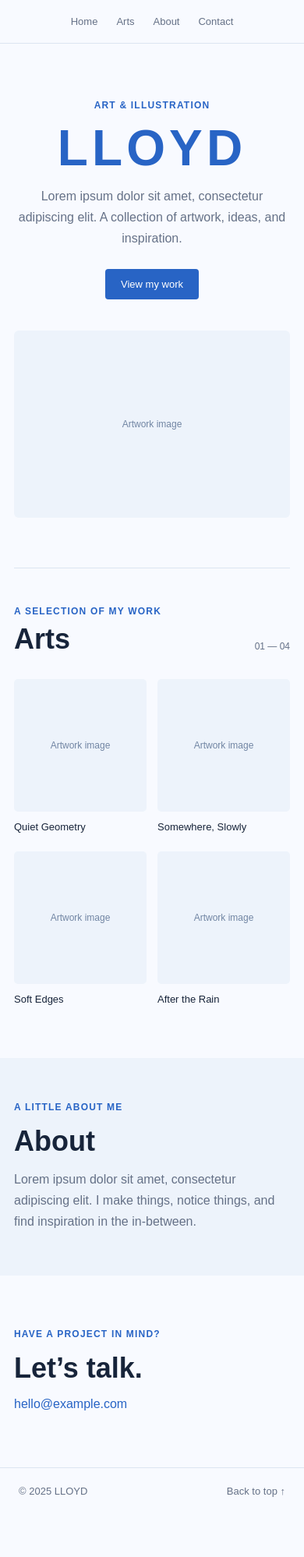
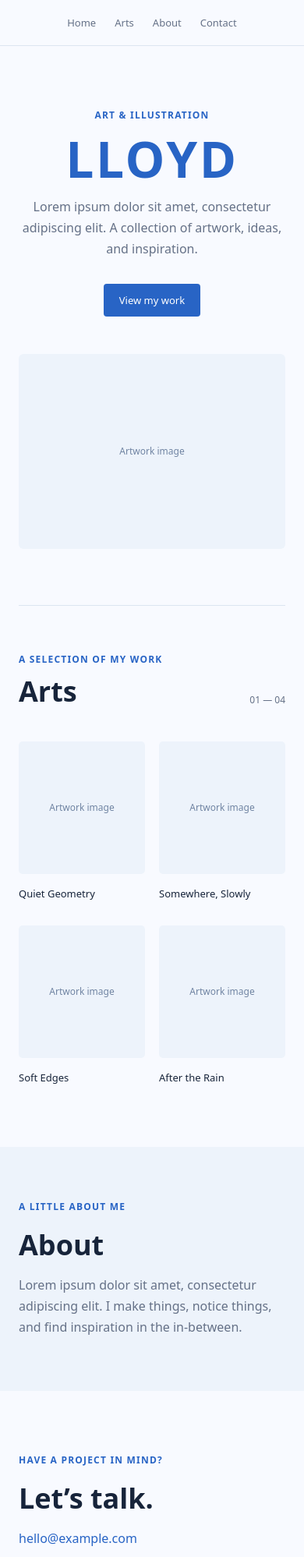
Before and after one commit to E-LHOYD/lloyd-art-portfolio, a plain HTML site: page index.html in a window 390 px wide. Shown: the top 1997 px of the page at 78% size. Before the commit the page ends 1942 px from the top, so only its background shows below. Drawn offline with Linux system fonts and the light colour scheme.

Commit message:
Add spacing and simplify typography
Co-authored-by: Copilot <223556219+Copilot@users.noreply.github.com>

```diff
--- a/styles.css
+++ b/styles.css
@@ -6,7 +6,7 @@
   --muted: #657187;
   --blue: #2864c5;
   --line: #dce5f1;
-  font-family: Arial, Helvetica, sans-serif;
+  font-family: system-ui, -apple-system, BlinkMacSystemFont, "Segoe UI", sans-serif;
 }
 
 * {
@@ -29,19 +29,19 @@ a {
 }
 
 .page-width {
-  width: min(100% - 48px, 960px);
+  width: min(100% - 80px, 880px);
   margin: 0 auto;
 }
 
 .site-header {
-  padding: 24px;
+  padding: 28px 40px;
   border-bottom: 1px solid var(--line);
 }
 
 .site-nav {
   display: flex;
   justify-content: center;
-  gap: 36px;
+  gap: 40px;
 }
 
 .site-nav a,
@@ -56,8 +56,8 @@ a {
 }
 
 .hero {
-  padding-top: 95px;
-  padding-bottom: 80px;
+  padding-top: 112px;
+  padding-bottom: 104px;
   text-align: center;
 }
 
@@ -80,8 +80,9 @@ p {
 h1 {
   margin-bottom: 16px;
   color: var(--blue);
-  font-size: clamp(64px, 13vw, 128px);
-  letter-spacing: 0.08em;
+  font-size: clamp(64px, 12vw, 112px);
+  font-weight: 600;
+  letter-spacing: 0.04em;
   line-height: 1;
 }
 
@@ -96,7 +97,7 @@ h1 {
 
 .button-link {
   display: inline-block;
-  margin-top: 25px;
+  margin-top: 30px;
   padding: 12px 20px;
   border-radius: 4px;
   background: var(--blue);
@@ -117,14 +118,14 @@ h1 {
 }
 
 .hero-image {
-  min-height: 340px;
-  margin-top: 56px;
+  min-height: 360px;
+  margin-top: 72px;
   border-radius: 6px;
 }
 
 .work-section {
-  padding-top: 56px;
-  padding-bottom: 96px;
+  padding-top: 80px;
+  padding-bottom: 112px;
   border-top: 1px solid var(--line);
 }
 
@@ -132,7 +133,7 @@ h1 {
   display: flex;
   align-items: end;
   justify-content: space-between;
-  margin-bottom: 30px;
+  margin-bottom: 40px;
 }
 
 .section-heading .eyebrow {
@@ -153,22 +154,22 @@ h2 {
 .art-grid {
   display: grid;
   grid-template-columns: repeat(2, minmax(0, 1fr));
-  gap: 32px 24px;
+  gap: 48px 32px;
 }
 
 .art-image {
-  min-height: 280px;
+  min-height: 300px;
   border-radius: 5px;
 }
 
 .art-card h3 {
-  margin: 12px 0 0;
+  margin: 16px 0 0;
   font-size: 15px;
   font-weight: 500;
 }
 
 .about-section {
-  padding: 72px 0;
+  padding: 88px 0;
   background: var(--surface);
 }
 
@@ -181,8 +182,8 @@ h2 {
 }
 
 .contact-section {
-  padding-top: 88px;
-  padding-bottom: 96px;
+  padding-top: 104px;
+  padding-bottom: 112px;
 }
 
 .contact-section h2 {
@@ -200,7 +201,7 @@ h2 {
 .site-footer {
   display: flex;
   justify-content: space-between;
-  padding: 22px max(24px, calc((100% - 960px) / 2));
+  padding: 26px max(40px, calc((100% - 880px) / 2));
   border-top: 1px solid var(--line);
 }
 
@@ -210,7 +211,7 @@ h2 {
 
 @media (max-width: 600px) {
   .page-width {
-    width: calc(100% - 36px);
+    width: calc(100% - 48px);
   }
 
   .site-header {
@@ -222,22 +223,22 @@ h2 {
   }
 
   .hero {
-    padding-top: 72px;
-    padding-bottom: 64px;
+    padding-top: 80px;
+    padding-bottom: 72px;
   }
 
   .hero-image {
-    min-height: 240px;
-    margin-top: 40px;
+    min-height: 250px;
+    margin-top: 48px;
   }
 
   .work-section {
-    padding-top: 48px;
-    padding-bottom: 68px;
+    padding-top: 60px;
+    padding-bottom: 80px;
   }
 
   .art-grid {
-    gap: 24px 14px;
+    gap: 32px 18px;
   }
 
   .art-image {
@@ -249,11 +250,15 @@ h2 {
   }
 
   .about-section {
-    padding: 56px 0;
+    padding: 68px 0;
   }
 
   .contact-section {
-    padding-top: 68px;
-    padding-bottom: 72px;
+    padding-top: 80px;
+    padding-bottom: 88px;
+  }
+
+  .site-footer {
+    padding: 22px 24px;
   }
 }
```
